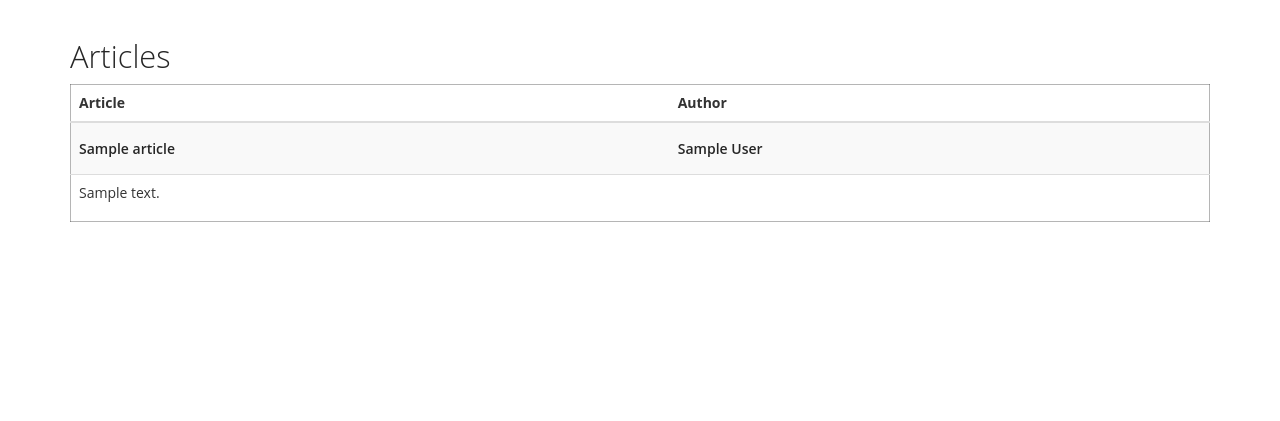
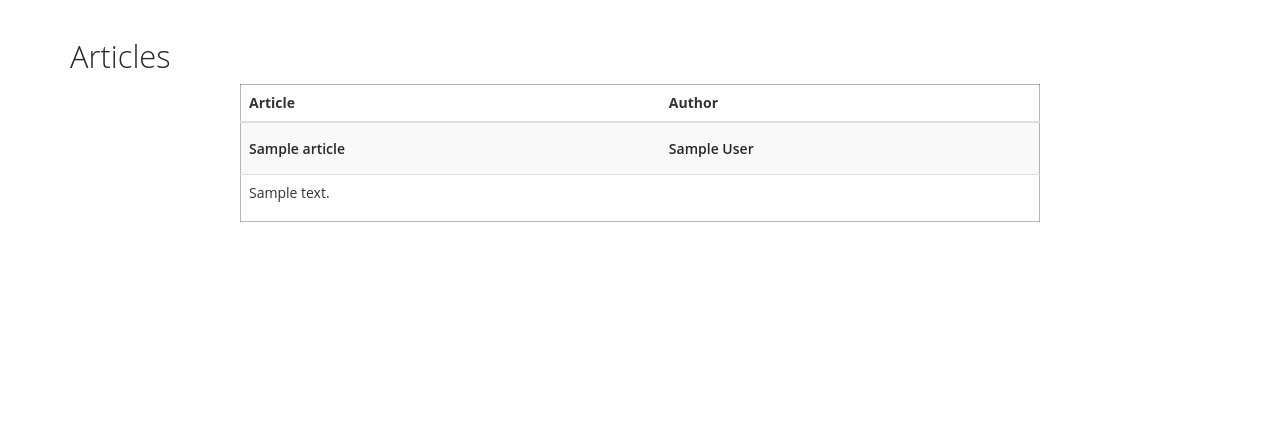
Before and after one commit to Middi/todolistapp, a Node server app: page / in a window 1280 px wide. Shown: the part 50-471 px from the top of the page. Run offline with Node 20, Linux system fonts and the light colour scheme; tables that the repository leaves empty hold one stand-in row (values such as "Sample post"); some libraries are stand-ins or nearby versions.

Commit message:
table width

```diff
--- a/public/css/stylesheet.css
+++ b/public/css/stylesheet.css
@@ -119,8 +119,10 @@
 .navbar-default .navbar-nav > li > a, .navbar-default .navbar-brand {
   color: whitesmoke; }
 
-table {
-  border: 1px solid rgba(72, 72, 72, 0.4); }
+.table {
+  border: 1px solid rgba(72, 72, 72, 0.4);
+  max-width: 800px;
+  margin: 0 auto; }
 
 .td-height-2 {
   min-height: 60px; }
--- a/public/scss/stylesheet.scss
+++ b/public/scss/stylesheet.scss
@@ -25,9 +25,13 @@
     color: $white;
 }
 
-table {
+.table {
     border: 1px solid $grey;
+    max-width: 800px;
+    margin: 0 auto;
 }
+
+
 
 .td-height-2 {
     min-height: 60px;
```
